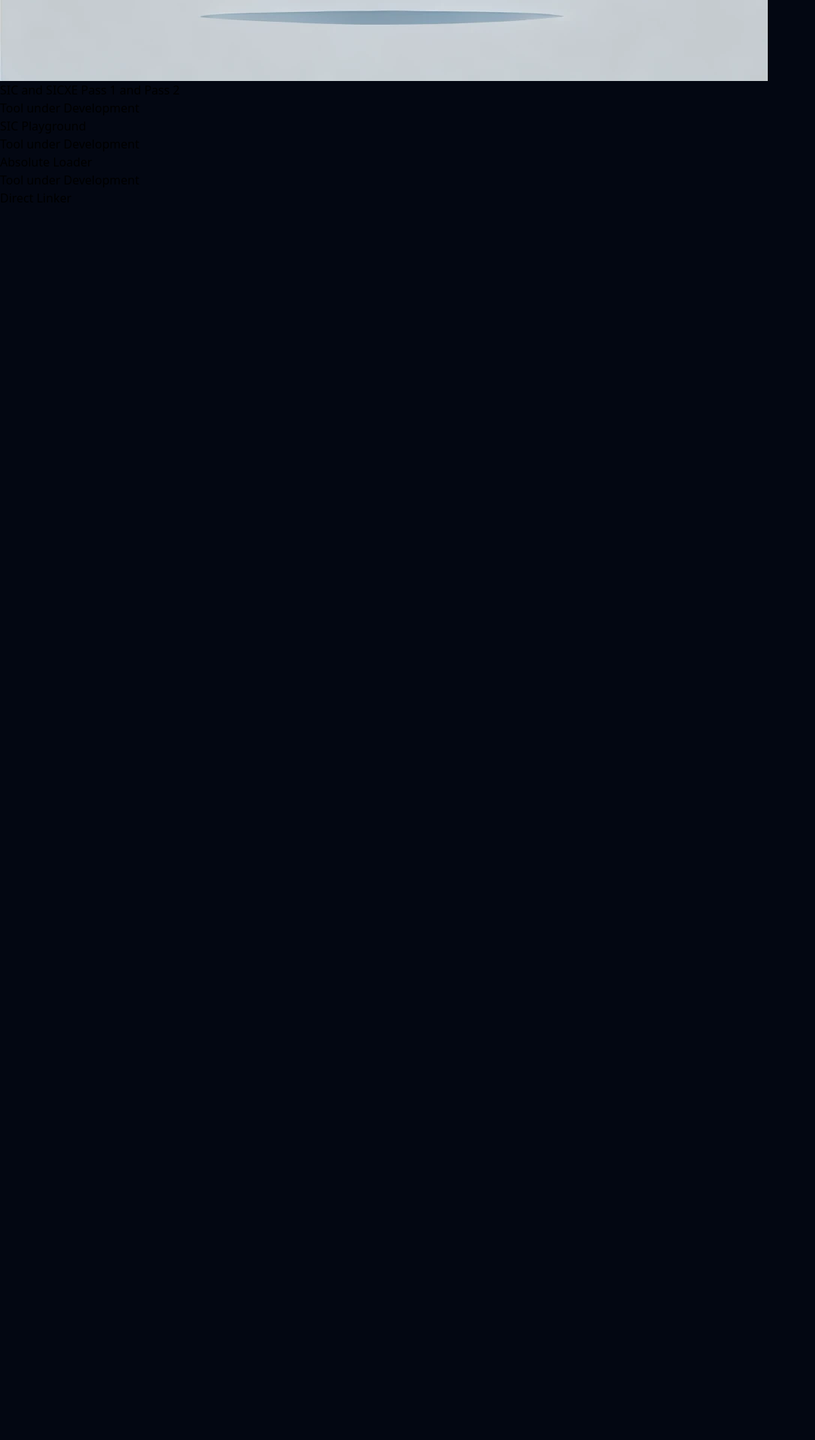
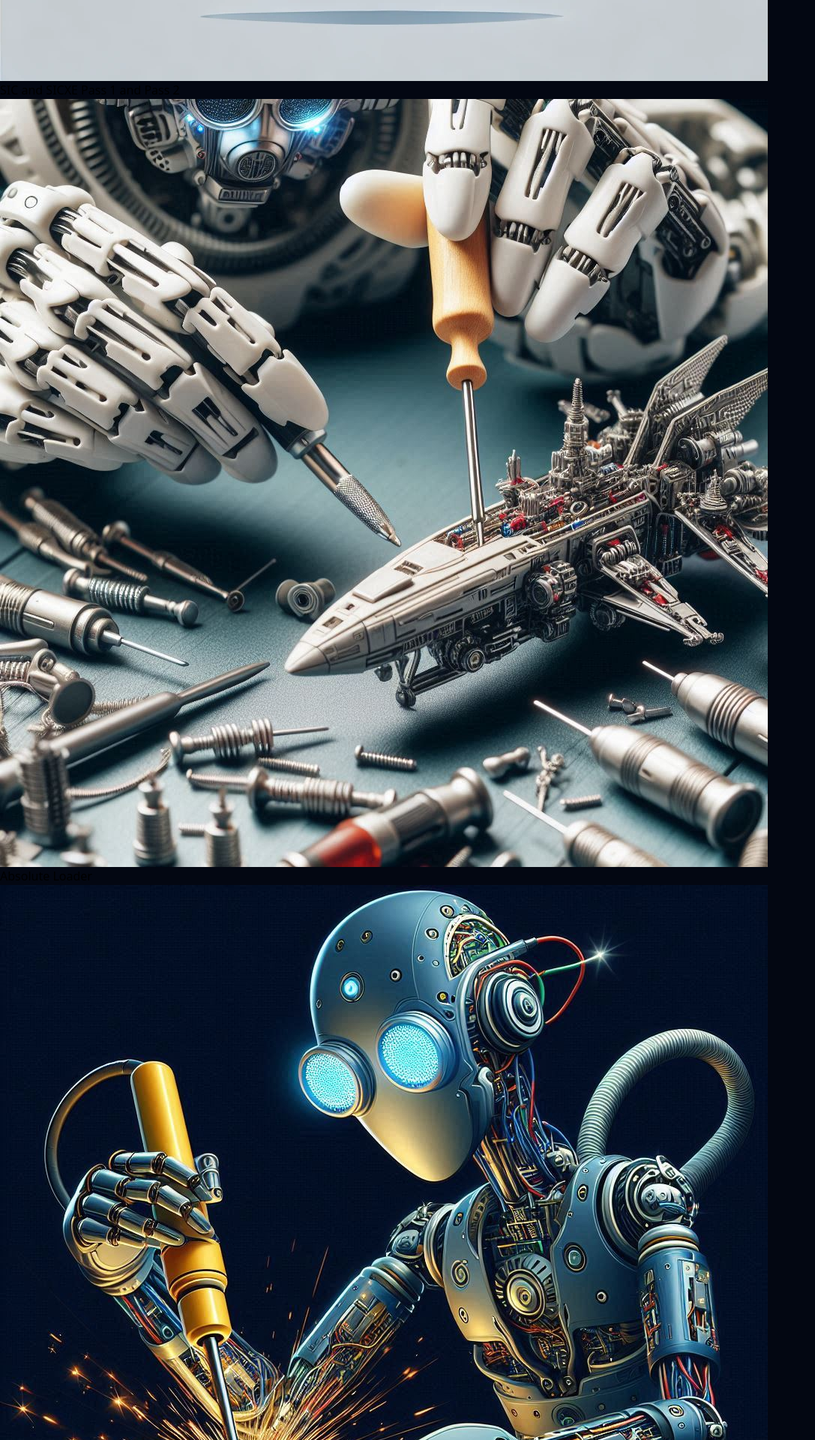
Before and after one commit to SrinivasanJP/SIC_Assembler, a React (Vite) app: page / in a window 1280 px wide. Shown: the part 940-2860 px from the top of the page at 75% size, without its empty margins (0-1087 px from the left). Before the commit the page ends 1216 px from the top, so only its background shows below. Built offline with nearby package versions, Linux system fonts and the light colour scheme.

Commit message:
feat: tools page setup

```diff
--- a/src/components/Home.jsx
+++ b/src/components/Home.jsx
@@ -1,7 +1,8 @@
 import React from 'react'
 import ToolCard from './ToolCard'
 import pass1Img from"../assets/pass1.webp"
-
+import abLoader from "../assets/assembler.jpeg"
+import linker from '../assets/linker.jpeg'
 const Home = ({setPage}) => {
   const tools = [{
     toolName:"SIC and SIC\XE Pass 1 and Pass 2",
@@ -10,18 +11,20 @@ const Home = ({setPage}) => {
     img:pass1Img
   },
   {
+    toolName:"Absolute Loader",
+    isUnderDev:false,
+    pageName:"absoluteLoader",
+    img:abLoader
+  },{
+    toolName:"Direct Linker",
+    isUnderDev:false,
+    pageName:"directLinker",
+    img:linker
+  },{
     toolName:"SIC Playground",
     isUnderDev:true,
     pageName:""
-  },{
-    toolName:"Absolute Loader",
-    isUnderDev:true,
-    pageName:"absoluteLoader"
-  },{
-    toolName:"Direct Linker",
-    isUnderDev:true,
-    pageName:"directLinker"
-  }
+  },
 ]
   return (
     <div className='flex justify-center items-center flex-wrap gap-10 mt-10'>
```
